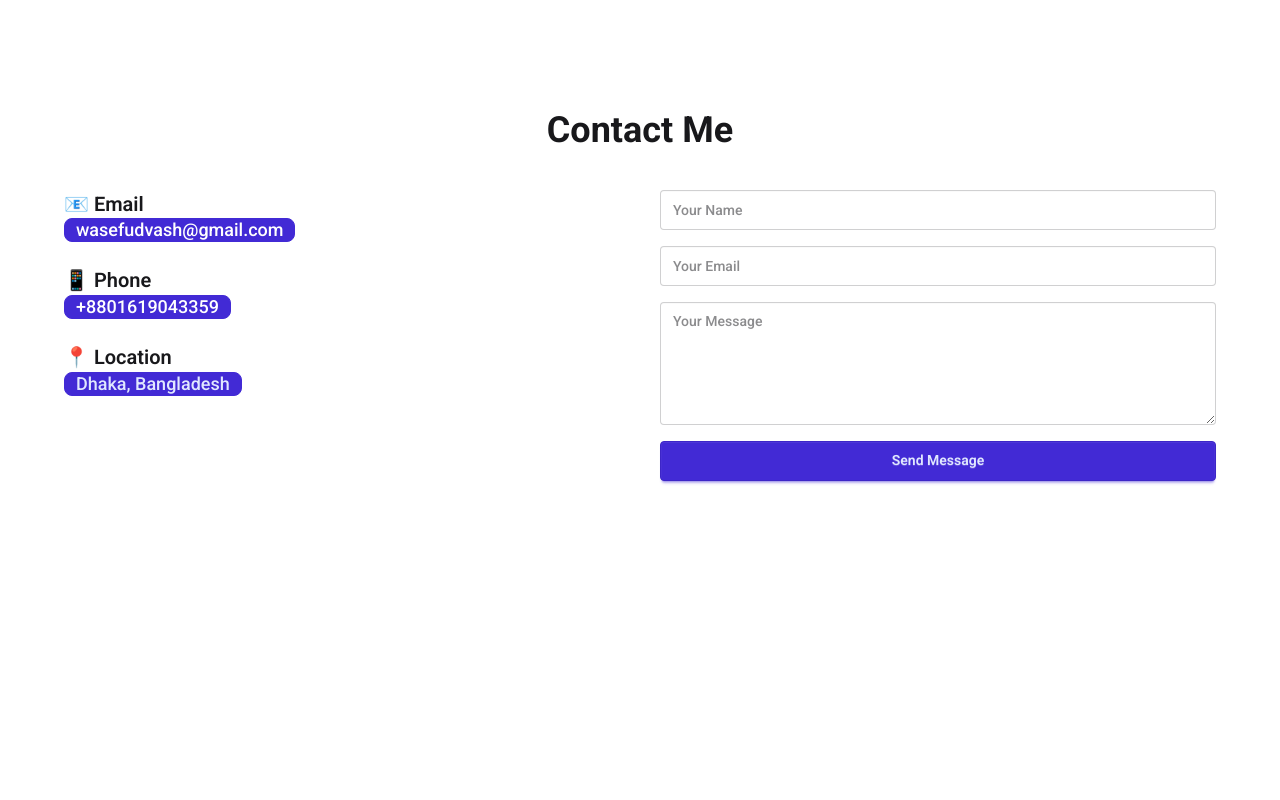
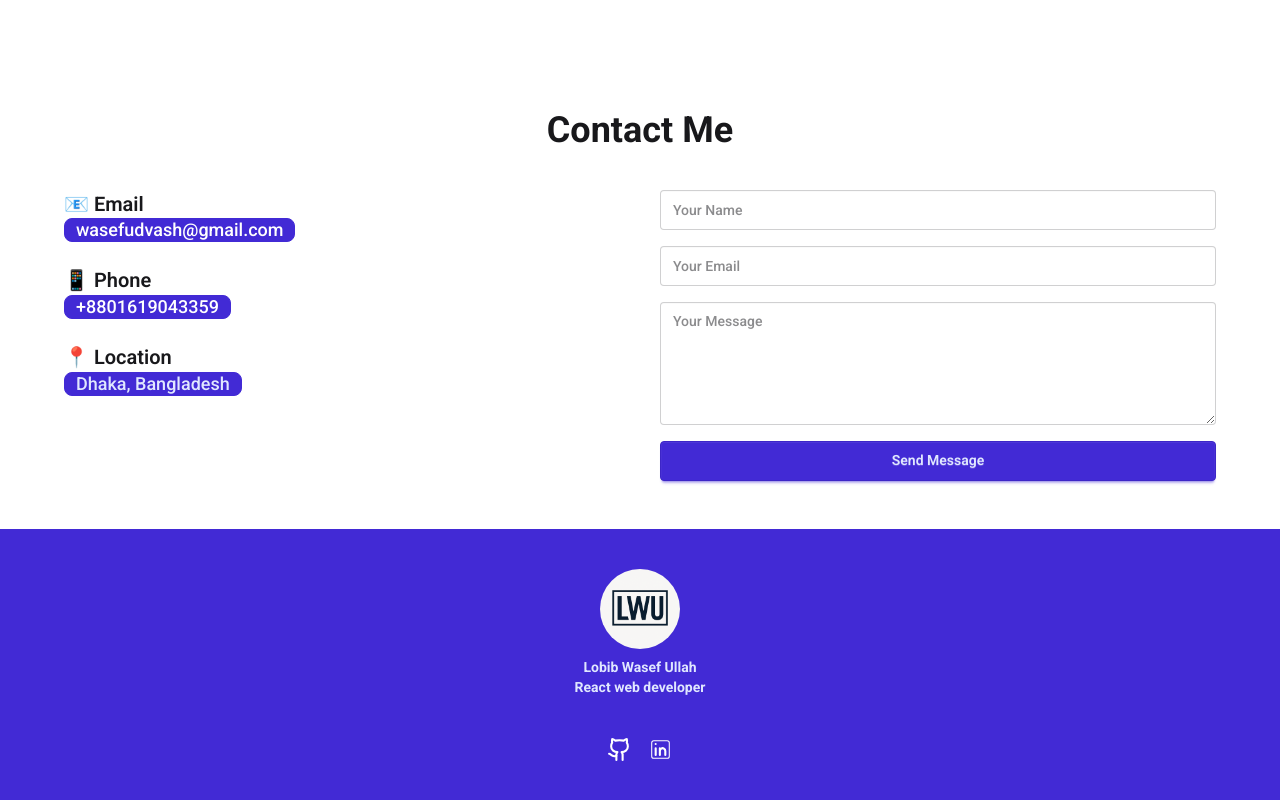
Before and after one commit to WasefUllah/portfolio, a React (Vite) app: page / in a window 1280 px wide. Shown: the part 2539-3339 px from the top of the page. Before the commit the page ends 3068 px from the top, so only its background shows below. Built offline with nearby package versions, Linux system fonts and the light colour scheme; no server answers.

Commit message:
added footer

```diff
--- a/src/App.jsx
+++ b/src/App.jsx
@@ -2,6 +2,7 @@ import "./App.css";
 import AboutMe from "./Components/AboutMe";
 import Contact from "./Components/Contact";
 import Education from "./Components/Education";
+import Footer from "./Components/Footer";
 import Hero from "./Components/Hero";
 import Navbar from "./Components/Navbar";
 import Projects from "./Components/Projects";
@@ -17,6 +18,7 @@ function App() {
       <Education></Education>
       <Projects></Projects>
       <Contact></Contact>
+      <Footer></Footer>
     </div>
   );
 }
--- /dev/null
+++ b/src/Components/Footer.jsx
@@ -0,0 +1,36 @@
+import React from "react";
+import logo from "../assets/logo.png";
+import { LuGithub } from "react-icons/lu";
+import { CiLinkedin } from "react-icons/ci";
+
+const Footer = () => {
+  return (
+    <footer className="footer footer-horizontal footer-center bg-primary text-primary-content p-10">
+      <aside>
+        <img
+          src={logo}
+          alt="logo"
+          className="w-10 h-10 md:w-14 md:h-14 lg:w-20 lg:h-20 rounded-full"
+        />
+
+        <p className="font-bold">
+          Lobib Wasef Ullah
+          <br />
+          React web developer
+        </p>
+      </aside>
+      <nav>
+        <div className="grid grid-flow-col gap-4">
+          <a href="https://github.com/WasefUllah">
+            <LuGithub size={25} className="text-white" />
+          </a>
+          <a href="https://www.linkedin.com/in/lobib-wasef-ullah-664993339/">
+            <CiLinkedin size={25} className="text-white" />
+          </a>
+        </div>
+      </nav>
+    </footer>
+  );
+};
+
+export default Footer;
--- a/src/Components/Navbar.jsx
+++ b/src/Components/Navbar.jsx
@@ -2,7 +2,6 @@ import React from "react";
 import logo from "../assets/logo.png";
 // eslint-disable-next-line no-unused-vars
 import { animate, delay, motion } from "framer-motion";
-import { Link } from "react-router";
 
 const Navbar = () => {
   const navMenu = [
```
Also changed, not shown: src/Components/Education.jsx (line endings or trailing spaces).
